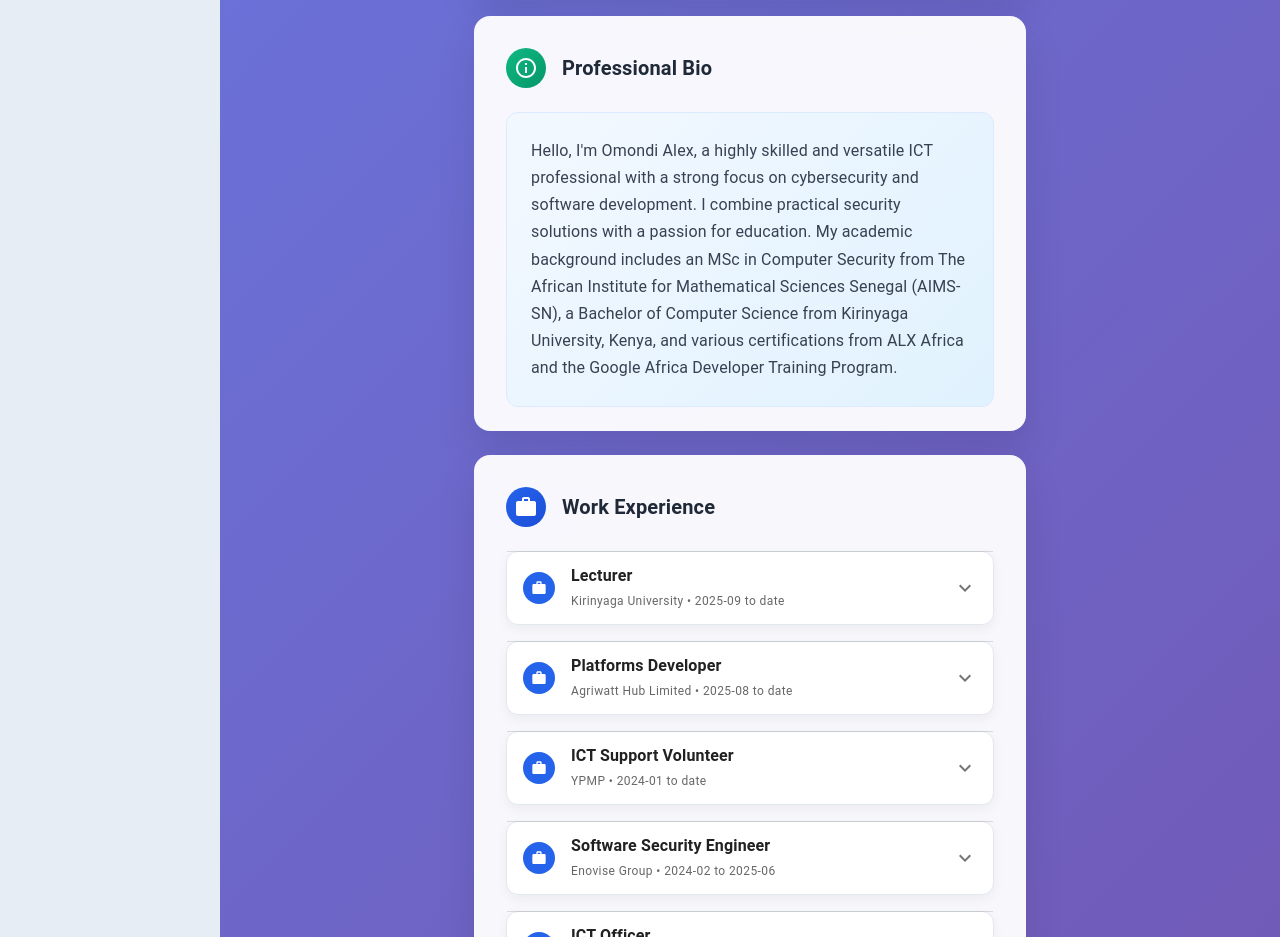
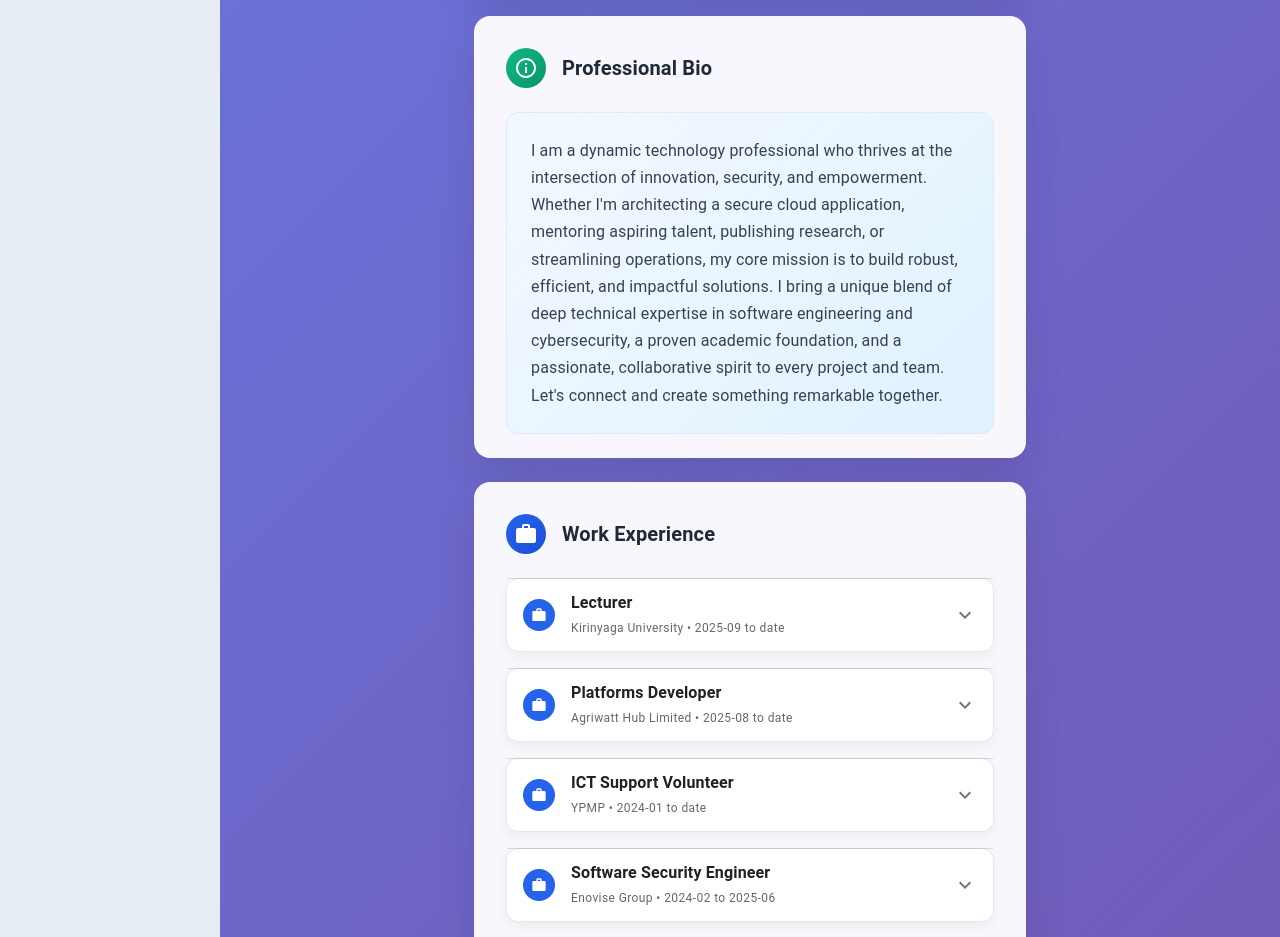
Before and after one commit to omondi-alex/client, a React (Create React App) app in the folder my-react-app/: page /profile in a window 1280 px wide. Shown: the part 1220-2157 px from the top of the page. Built offline with nearby package versions, Linux system fonts and the light colour scheme.

Commit message:
Updated - Bio

```diff
--- a/my-react-app/src/components/ProfileDashboard.js
+++ b/my-react-app/src/components/ProfileDashboard.js
@@ -324,7 +324,7 @@ const ProfileDashboard = () => {
                 border: '1px solid #dbeafe'
               }}>
                 <Typography variant="body1" sx={{ lineHeight: 1.7, color: '#374151' }}>
-                  Hello, I'm Omondi Alex, a highly skilled and versatile ICT professional with a strong focus on cybersecurity and software development. I combine practical security solutions with a passion for education. My academic background includes an MSc in Computer Security from The African Institute for Mathematical Sciences Senegal (AIMS-SN), a Bachelor of Computer Science from Kirinyaga University, Kenya, and various certifications from ALX Africa and the Google Africa Developer Training Program.
+                  I am a dynamic technology professional who thrives at the intersection of innovation, security, and empowerment. Whether I'm architecting a secure cloud application, mentoring aspiring talent, publishing research, or streamlining operations, my core mission is to build robust, efficient, and impactful solutions. I bring a unique blend of deep technical expertise in software engineering and cybersecurity, a proven academic foundation, and a passionate, collaborative spirit to every project and team. Let's connect and create something remarkable together.
                 </Typography>
               </Box>
             </CardContent>
```
